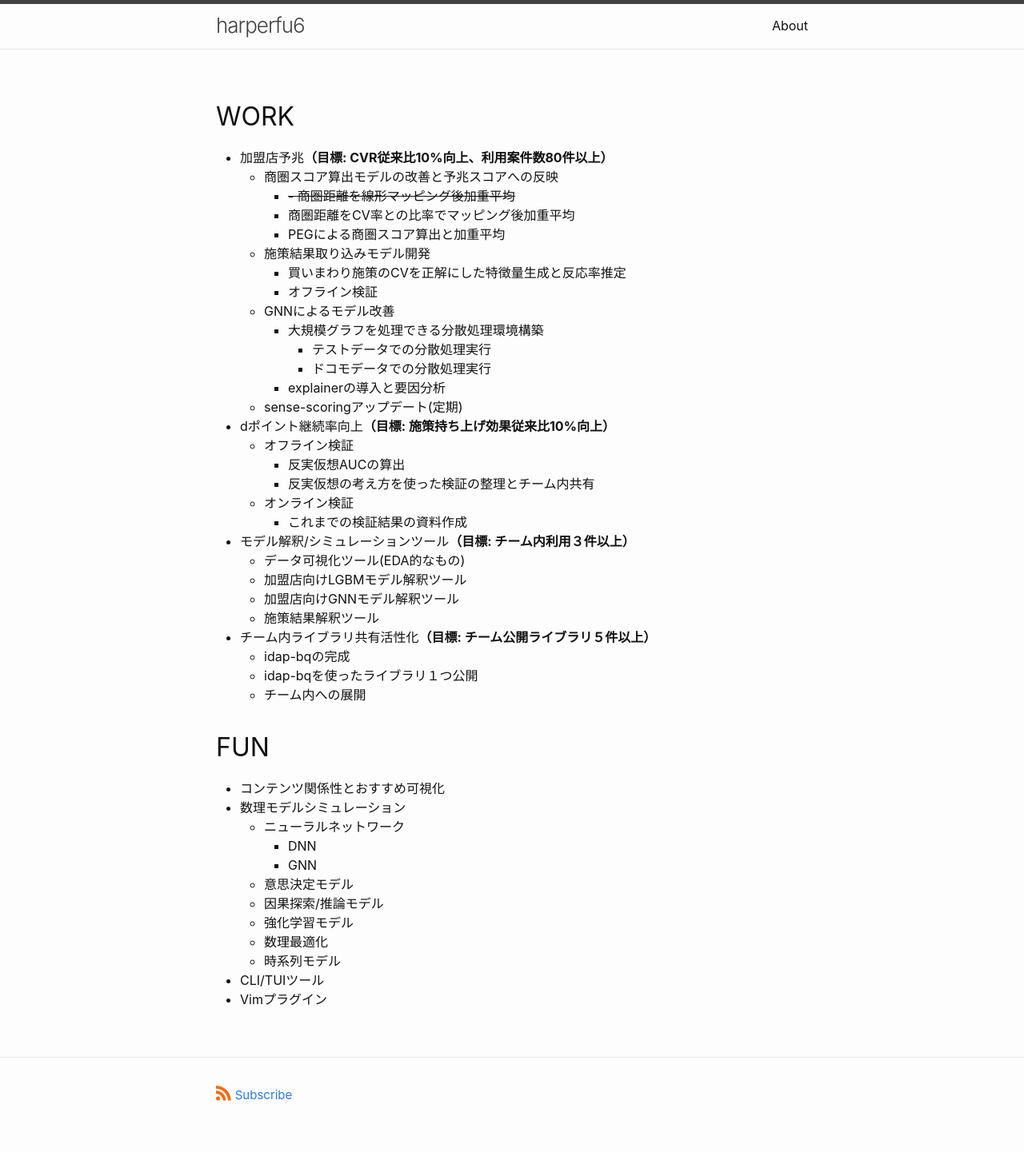
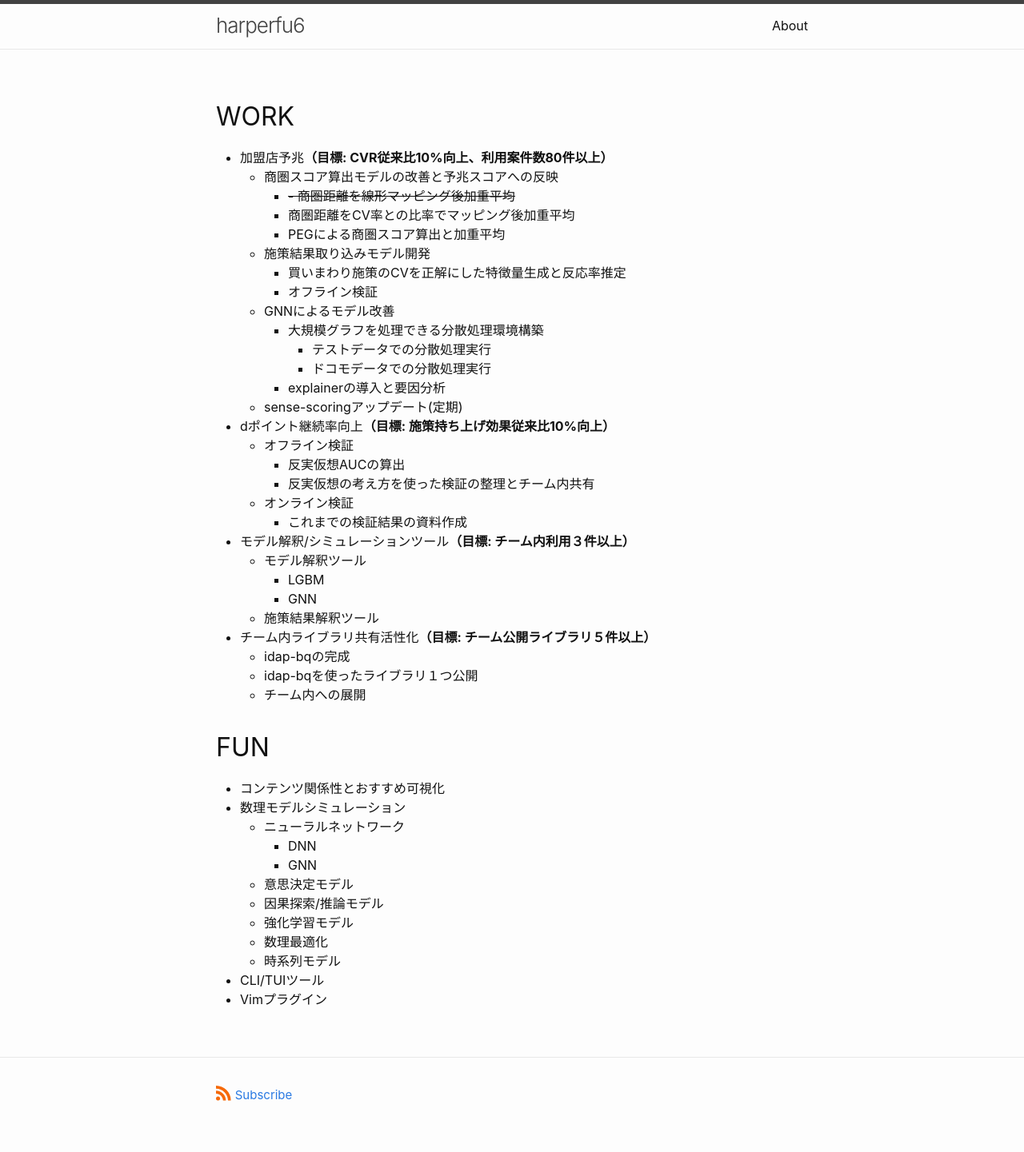
Before and after one commit to harperfu6/harperfu6.github.io, a Jekyll site: the page built from todo.md, in a window 1280 px wide. Shown: the whole page at 80% size. Built offline with Jekyll 4.4.1, drawn with Linux system fonts in a browser that asks for light colours.

Commit message:
update todo

```diff
--- a/todo.md
+++ b/todo.md
@@ -26,9 +26,9 @@ permalink: /todo/
 	- オンライン検証
 		- これまでの検証結果の資料作成
 - モデル解釈/シミュレーションツール**（目標: チーム内利用３件以上）**
-	- データ可視化ツール(EDA的なもの)
-	- 加盟店向けLGBMモデル解釈ツール
-	- 加盟店向けGNNモデル解釈ツール
+	- モデル解釈ツール
+		- LGBM
+		- GNN
 	- 施策結果解釈ツール
 - チーム内ライブラリ共有活性化**（目標: チーム公開ライブラリ５件以上）**
 	- idap-bqの完成
```
